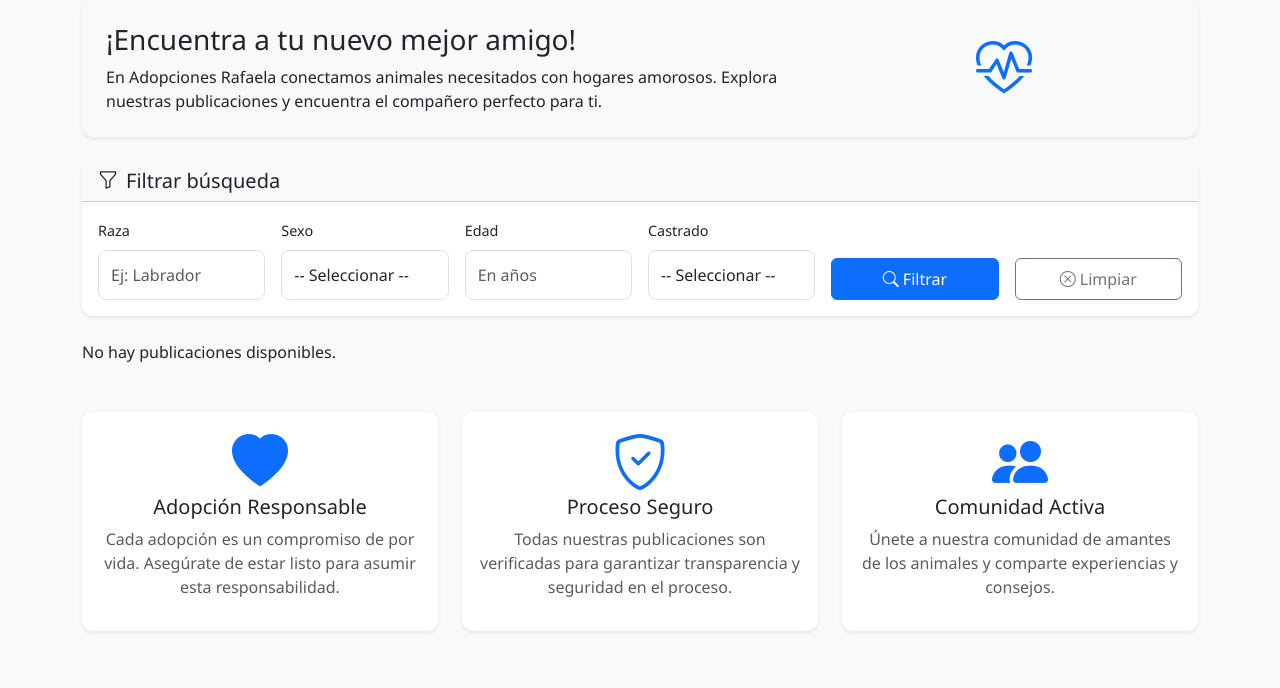
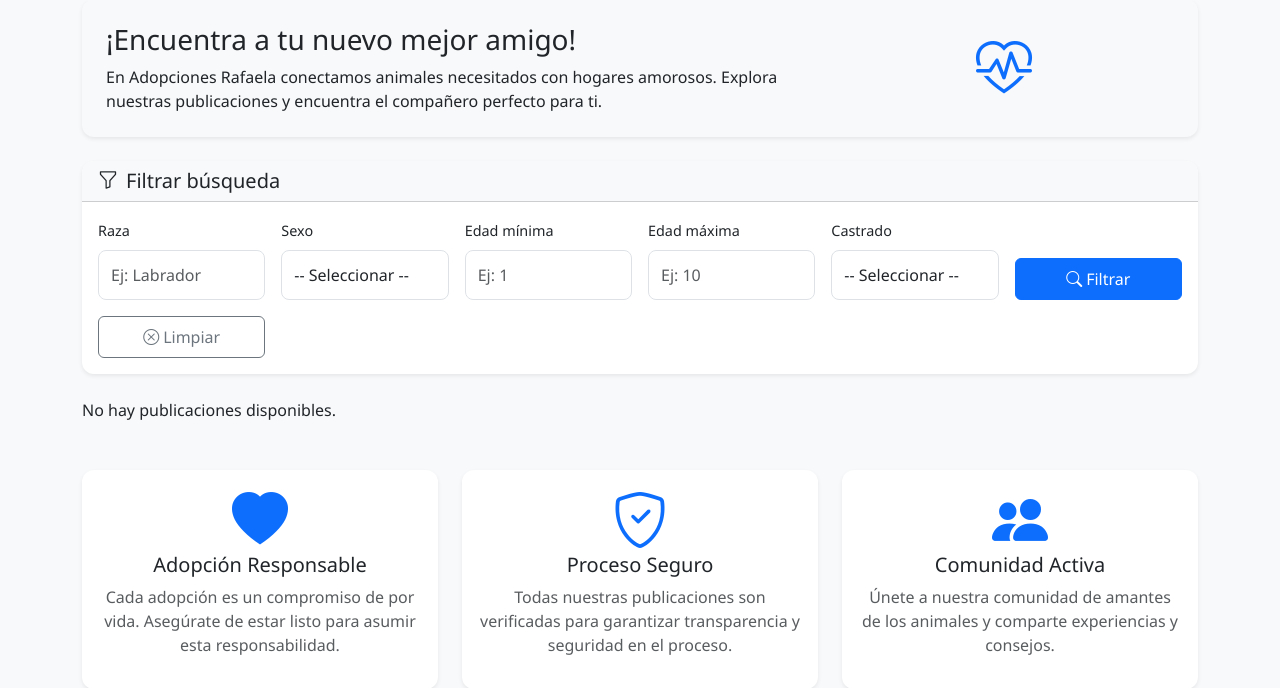
Before and after one commit to casuico/Ingenieria_Web, a Django app: page /filter-publicaciones/ in a window 1280 px wide. Shown: the part 183-871 px from the top of the page. Run offline with Django 5.2, Linux system fonts and the light colour scheme; data that the repository does not hold is empty.

Commit message:
fix error en el registro de usuario + validacion de edad para los animales + filtro por rango de edad

```diff
--- a/TP_Adopciones/adopcionesapp/forms.py
+++ b/TP_Adopciones/adopcionesapp/forms.py
@@ -70,8 +70,8 @@ class AnimalForm(forms.ModelForm):
 
     def clean_edad(self):
         edad = self.cleaned_data.get('edad')
-        if edad >= 50:
-            raise forms.ValidationError("La edad debe ser menor a 50 años")
+        if edad >= 250:
+            raise forms.ValidationError("La edad debe ser menor a 250 años")
         return edad
 
 class PublicacionForm(forms.ModelForm):
--- a/TP_Adopciones/adopcionesapp/templates/base.html
+++ b/TP_Adopciones/adopcionesapp/templates/base.html
@@ -116,26 +116,26 @@
 
     <!-- no se como hacer para que funcione si lo pongo en un archivo js separado -->
     <script>
-        document.getElementById('filtros-form').addEventListener('submit', function (e) {
+
+        document.addEventListener('DOMContentLoaded', function () {
+            document.getElementById('filtros-form')?.addEventListener('submit', function (e) {
                 e.preventDefault(); // evita recargar la página
 
                 const formData = new FormData(e.target);
                 const params = new URLSearchParams(formData);
-            console.log("Se hizo la pegada que lista publicaciones")
 
                 fetch("{% url 'filter_publicaciones' %}?" + params.toString(), {
                     headers: { 'x-requested-with': 'XMLHttpRequest' }
                 })
                     .then(response => response.text())
                     .then(html => {
-                    console.log(html)// Aquí ves el HTML recibido
                         document.getElementById('publicaciones-container').innerHTML = html;
                     });
             });
 
             // Botón de "Borrar filtros"
-        document.getElementById('reset-filtros').addEventListener('click', function () {
-            document.getElementById('filtros-form').reset(); // limpia el formulario
+            document.getElementById('reset-filtros')?.addEventListener('click', function () {
+                document.getElementById('filtros-form').reset();
 
                 fetch("{% url 'filter_publicaciones' %}", {
                     headers: { 'x-requested-with': 'XMLHttpRequest' }
@@ -145,6 +145,8 @@
                         document.getElementById('publicaciones-container').innerHTML = html;
                     });
             });
+        });
     </script>
 </body>
+
 </html>
--- a/TP_Adopciones/adopcionesapp/templates/index.html
+++ b/TP_Adopciones/adopcionesapp/templates/index.html
@@ -53,10 +53,16 @@
                         <option value="H">Hembra</option>
                     </select>
                 </div>
+
                 <div class="col-md-6 col-lg-2">
-                    <label for="edad" class="form-label">Edad</label>
-                    <input type="number" name="edad" class="form-control" placeholder="En años">
+                    <label for="edad_min" class="form-label">Edad mínima</label>
+                    <input type="number" name="edad_min" class="form-control" placeholder="Ej: 1">
                 </div>
+                <div class="col-md-6 col-lg-2">
+                    <label for="edad_max" class="form-label">Edad máxima</label>
+                    <input type="number" name="edad_max" class="form-control" placeholder="Ej: 10">
+                </div>
+
                 <div class="col-md-6 col-lg-2">
                     <label for="castrado" class="form-label">Castrado</label>
                     <select name="castrado" class="form-control">
@@ -65,6 +71,7 @@
                         <option value="false">No</option>
                     </select>
                 </div>
+
                 <div class="col-md-6 col-lg-2 d-flex align-items-end">
                     <button type="submit" class="btn btn-primary w-100">
                         <i class="bi bi-search me-1"></i>Filtrar
@@ -79,6 +86,7 @@
         </form>
     </div>
 </div>
+
 
 <!-- Contenedor de publicaciones -->
 <div id="publicaciones-container">
@@ -102,7 +110,8 @@
             <div class="card-body text-center">
                 <i class="bi bi-heart-fill display-4 text-primary mb-3"></i>
                 <h5>Adopción Responsable</h5>
-                <p class="text-muted">Cada adopción es un compromiso de por vida. Asegúrate de estar listo para asumir esta responsabilidad.</p>
+                <p class="text-muted">Cada adopción es un compromiso de por vida. Asegúrate de estar listo para asumir
+                    esta responsabilidad.</p>
             </div>
         </div>
     </div>
@@ -111,7 +120,8 @@
             <div class="card-body text-center">
                 <i class="bi bi-shield-check display-4 text-primary mb-3"></i>
                 <h5>Proceso Seguro</h5>
-                <p class="text-muted">Todas nuestras publicaciones son verificadas para garantizar transparencia y seguridad en el proceso.</p>
+                <p class="text-muted">Todas nuestras publicaciones son verificadas para garantizar transparencia y
+                    seguridad en el proceso.</p>
             </div>
         </div>
     </div>
@@ -120,7 +130,8 @@
             <div class="card-body text-center">
                 <i class="bi bi-people-fill display-4 text-primary mb-3"></i>
                 <h5>Comunidad Activa</h5>
-                <p class="text-muted">Únete a nuestra comunidad de amantes de los animales y comparte experiencias y consejos.</p>
+                <p class="text-muted">Únete a nuestra comunidad de amantes de los animales y comparte experiencias y
+                    consejos.</p>
             </div>
         </div>
     </div>
--- a/TP_Adopciones/adopcionesapp/views/publicacion.py
+++ b/TP_Adopciones/adopcionesapp/views/publicacion.py
@@ -177,13 +177,18 @@ def editar_publicacion(request, pk):
 def filter_publicaciones(request):
     publicaciones = Publicacion.objects.filter(estado="APR", adoptado=False)
 
-    edad = request.GET.get("edad")
+    edad_min = request.GET.get("edad_min")
+    edad_max = request.GET.get("edad_max")
     sexo = request.GET.get("sexo")
     raza = request.GET.get("raza")
     castrado = request.GET.get("castrado")
 
-    if edad:
-        publicaciones = publicaciones.filter(animal__edad=edad)
+    if edad_min and edad_max:
+        publicaciones = publicaciones.filter(animal__edad__gte=edad_min, animal__edad__lte=edad_max)
+    elif edad_min:
+        publicaciones = publicaciones.filter(animal__edad__gte=edad_min)
+    elif edad_max:
+        publicaciones = publicaciones.filter(animal__edad__lte=edad_max)
     if sexo:
         publicaciones = publicaciones.filter(animal__sexo=sexo)
     if raza:
@@ -191,9 +196,6 @@ def filter_publicaciones(request):
     if castrado:
         publicaciones = publicaciones.filter(animal__castrado=(castrado.lower() == "true"))
 
-    # Loguear los IDs y títulos de las publicaciones filtradas
-    print("Publicaciones filtradas:", list(publicaciones.values_list("id", "titulo")))
-
     if request.headers.get("x-requested-with") == "XMLHttpRequest":
         return render(request, "partials/publicaciones_list.html", {"publicaciones": publicaciones})
 
```
Lines whose indentation alone changed are shown as unchanged.
